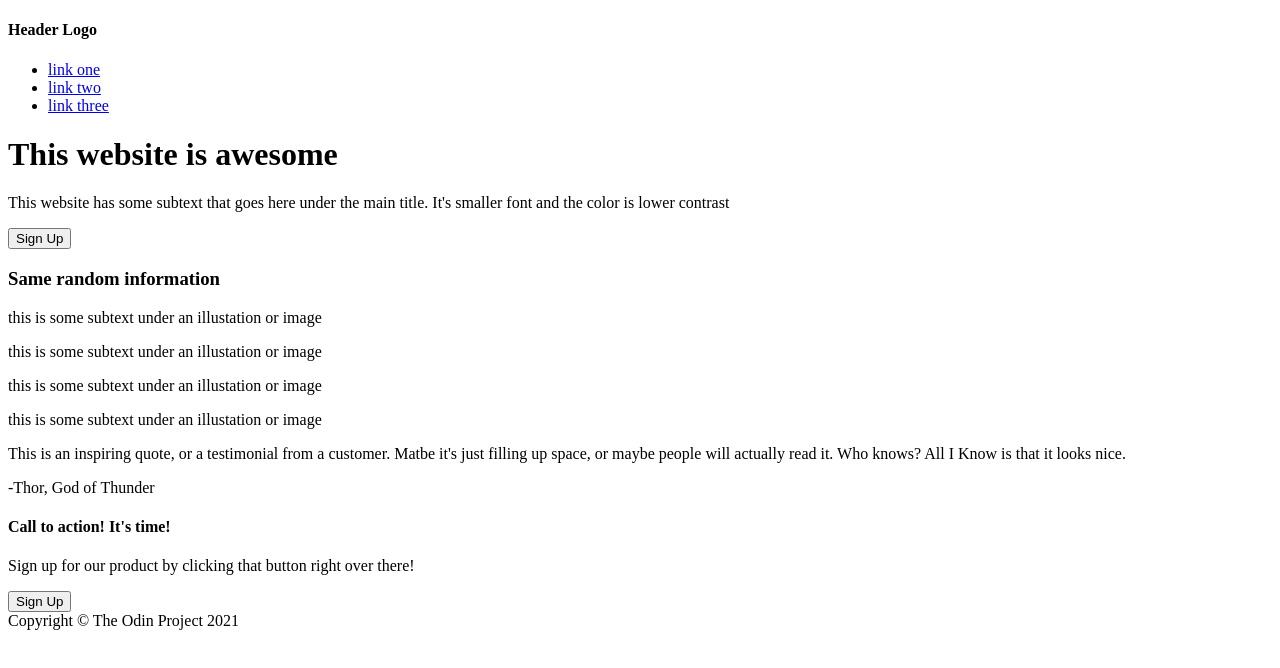
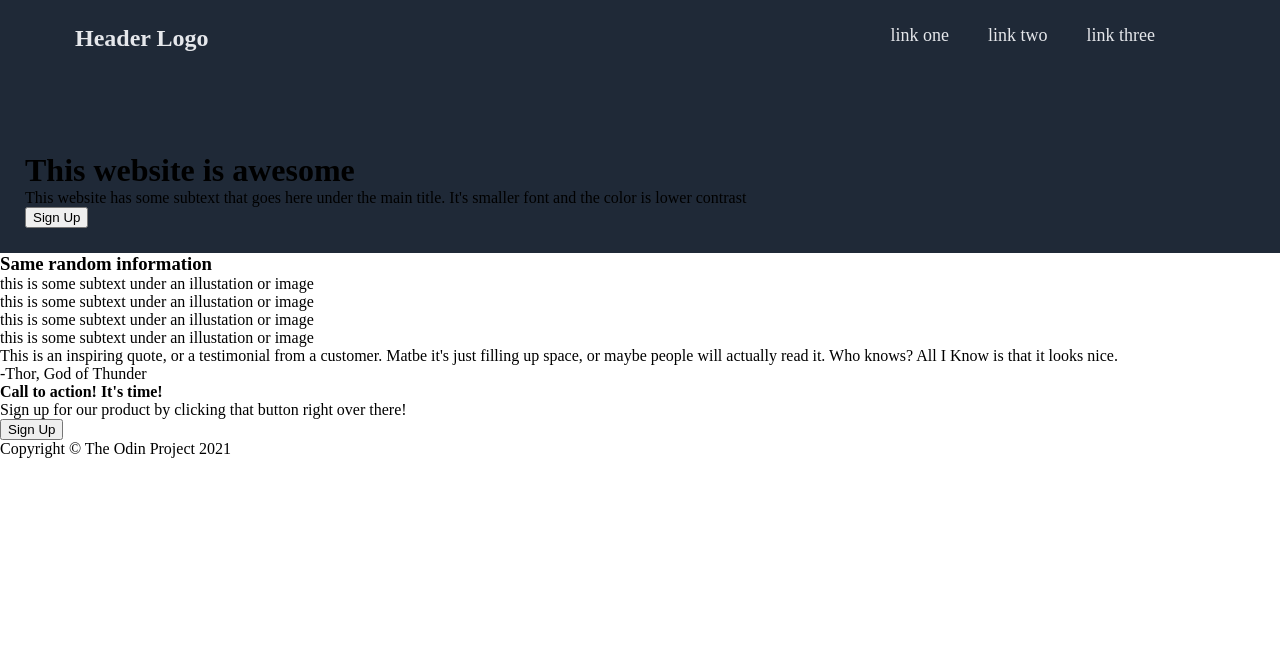
Before and after one commit to anmcodes/landing-page, a plain HTML site: page index.html in a window 1280 px wide. Drawn offline with Linux system fonts and the light colour scheme.

Commit message:
Style & format header

```diff
--- a/index.html
+++ b/index.html
@@ -6,7 +6,8 @@
         <link rel="stylesheet" href="style.css">
     </head>
     <body>
-        <div>
+        <div class="section-one">
+            <div class="header">
                 <h4>Header Logo</h4>
 
                 <ul>
@@ -22,6 +23,7 @@
                 <button>Sign Up</button>
                 <div>
 
+                </div>
             </div>
         </div>
 
--- a/style.css
+++ b/style.css
@@ -0,0 +1,42 @@
+* {
+    box-sizing: border-box;
+    margin:0;
+}
+
+.section-one {
+    background-color: #1F2937;
+    padding:25px;
+}
+
+.header {
+    display:flex;
+    flex:1;
+    justify-content: space-around;
+    color:#E5E7EB;
+    margin-bottom:100px;
+}
+
+.header h4 {
+    font-size:24px;
+    margin-left:50px;
+}
+
+ul {
+    margin-left:auto;
+    margin-right:100px;
+}
+
+ul li {
+    display:inline;
+    margin-left:35px;
+}
+
+a {
+    text-decoration: none;
+    color:#E5E7EB;
+    font-size:18px;
+}
+
+a:hover {
+    color:red;
+}
```
Lines whose indentation alone changed are shown as unchanged.
